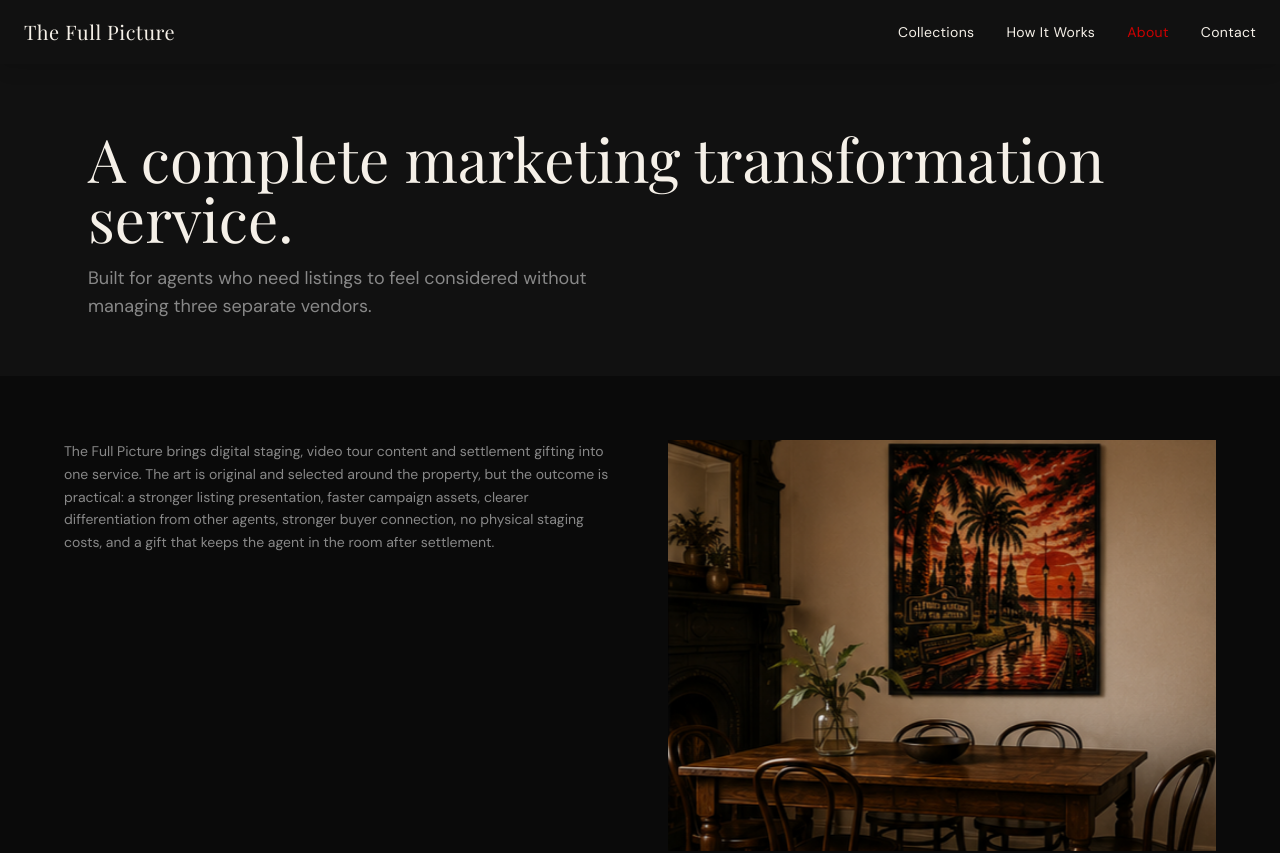
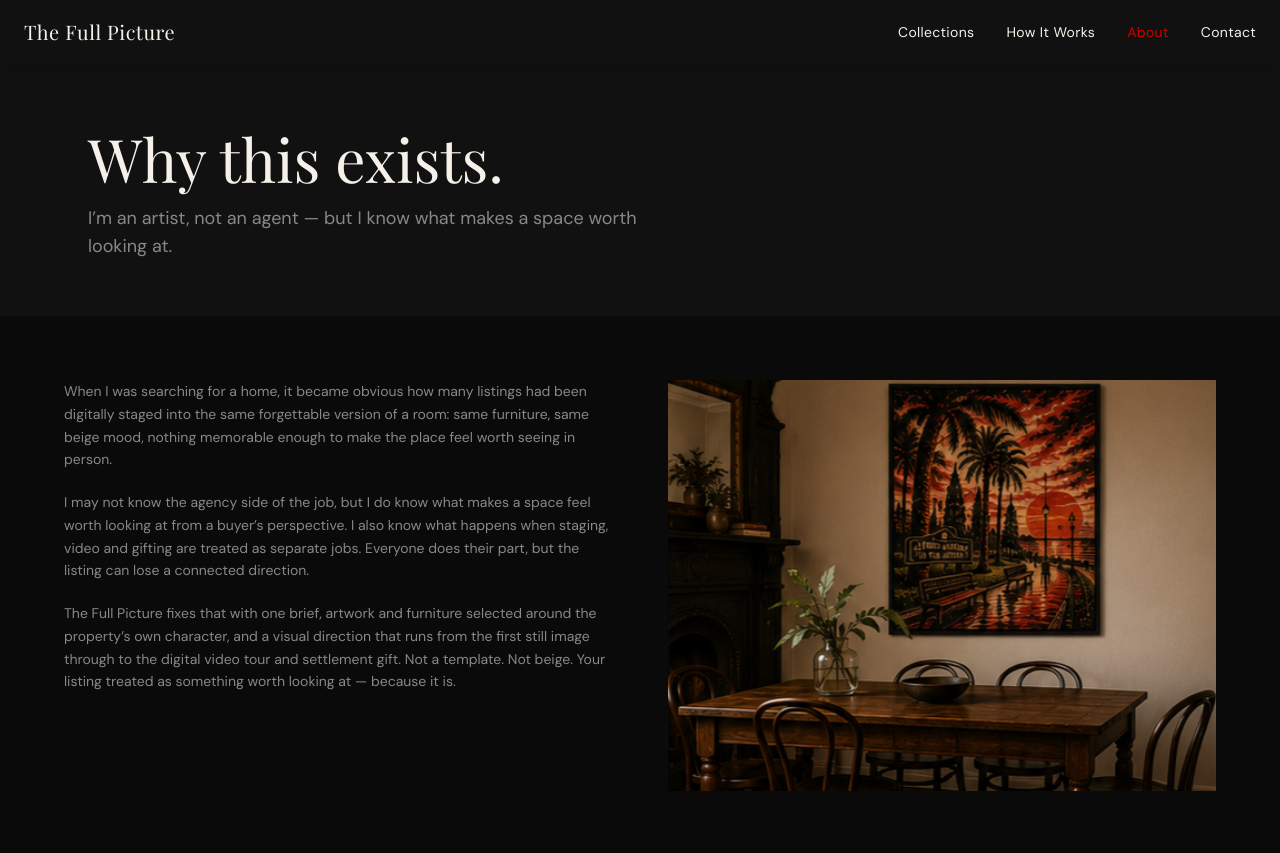
Before and after one commit to MissDaze/the-full-picture, a React (Vite) app: page /about in a window 1280 px wide. Shown: the top 853 px of the page. Built offline with nearby package versions, Linux system fonts and the light colour scheme; a web font is replaced by a local one.

Commit message:
Add founder story positioning

```diff
--- a/src/data/site-config.json
+++ b/src/data/site-config.json
@@ -80,9 +80,9 @@
     "body": "The artwork used in the listing campaign is the artwork the buyer can receive at settlement. They see it in the marketing, imagine it in the home, then keep it as part of the handover — a gift that can prompt future conversations where the agent is remembered."
   },
   "about": {
-    "heading": "A complete marketing transformation service.",
-    "subheading": "Built for agents who need listings to feel considered without managing three separate vendors.",
-    "body": "The Full Picture brings digital staging, video tour content and settlement gifting into one service. The art is original and selected around the property, but the outcome is practical: a stronger listing presentation, faster campaign assets, clearer differentiation from other agents, stronger buyer connection, no physical staging costs, and a gift that keeps the agent in the room after settlement.",
+    "heading": "Why this exists.",
+    "subheading": "I’m an artist, not an agent — but I know what makes a space worth looking at.",
+    "body": "When I was searching for a home, it became obvious how many listings had been digitally staged into the same forgettable version of a room: same furniture, same beige mood, nothing memorable enough to make the place feel worth seeing in person.\n\nI may not know the agency side of the job, but I do know what makes a space feel worth looking at from a buyer’s perspective. I also know what happens when staging, video and gifting are treated as separate jobs. Everyone does their part, but the listing can lose a connected direction.\n\nThe Full Picture fixes that with one brief, artwork and furniture selected around the property’s own character, and a visual direction that runs from the first still image through to the digital video tour and settlement gift. Not a template. Not beige. Your listing treated as something worth looking at — because it is.",
     "image": "/images/service/st-kilda-dining.png"
   },
   "telegram": {
--- a/src/pages/About.jsx
+++ b/src/pages/About.jsx
@@ -26,7 +26,11 @@ export default function About() {
             <div className="grid grid-cols-1 lg:grid-cols-2 gap-14 items-start">
               <div>
                 {hasAboutBody ? (
-                  <p className="text-[#888888] text-sm leading-relaxed">{about.body}</p>
+                  <div className="space-y-5 text-[#888888] text-sm leading-relaxed">
+                    {about.body.split('\n\n').map((paragraph) => (
+                      <p key={paragraph}>{paragraph}</p>
+                    ))}
+                  </div>
                 ) : (
                   <p className="text-[#555] text-sm italic">
                     About copy coming soon.
--- a/src/pages/Home.jsx
+++ b/src/pages/Home.jsx
@@ -341,14 +341,17 @@ export default function Home() {
           <div className="mx-auto max-w-4xl border-l-2 border-[#cc0000] pl-8">
             <p className="mb-4 text-[10px] uppercase tracking-[0.25em] text-[#cc0000]">Why this exists</p>
             <h2 className="mb-6 font-playfair text-3xl text-[#f5f0e8] md:text-4xl">
-              Built for agents who want the campaign and handover to feel connected.
+              I’m an artist, not an agent — but I know what makes a space worth looking at.
             </h2>
             <div className="space-y-4 text-sm leading-relaxed text-[#888888] md:text-base">
               <p>
-                The Full Picture is a founder-led service based in Melbourne, created because most listing campaigns treat presentation, video content and settlement gifting as separate jobs. Agents end up managing more suppliers, more briefs and more back-and-forth than the campaign should need.
+                When I was searching for a home, it became obvious how many listings had been digitally staged into the same forgettable version of a room: same furniture, same beige mood, nothing memorable enough to make the place feel worth seeing in person.
               </p>
               <p>
-                This brings those pieces into one direct service: artwork selected around the property, digital assets for the campaign, and a gift that can stay in the home. When guests later ask about the artwork, the owner has a reason to say the agent’s name again — long after the Moët or crackers would be gone.
+                I also know what happens when staging, video and gifting are treated as separate jobs. Everyone does their part, but the listing can lose a connected direction. The Full Picture fixes that with one brief, artwork and furniture selected around the property’s own character, and a visual direction that runs from the first still image through to the settlement gift.
+              </p>
+              <p>
+                Not a template. Not beige. Your listing treated as something worth looking at — because it is.
               </p>
             </div>
           </div>
```
